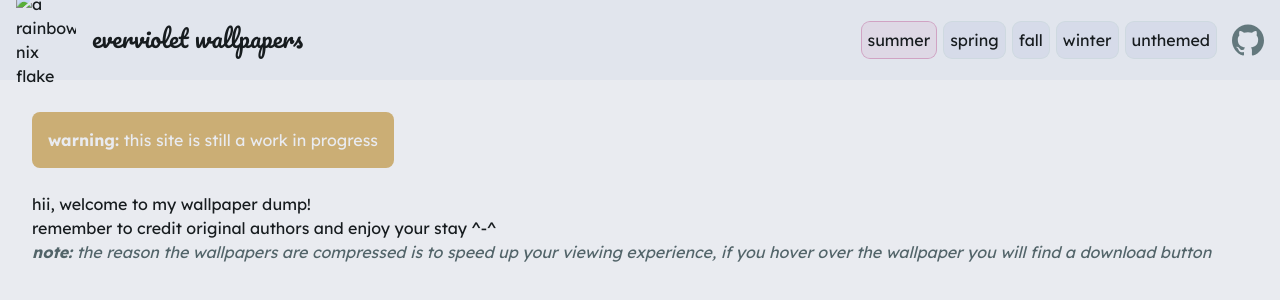
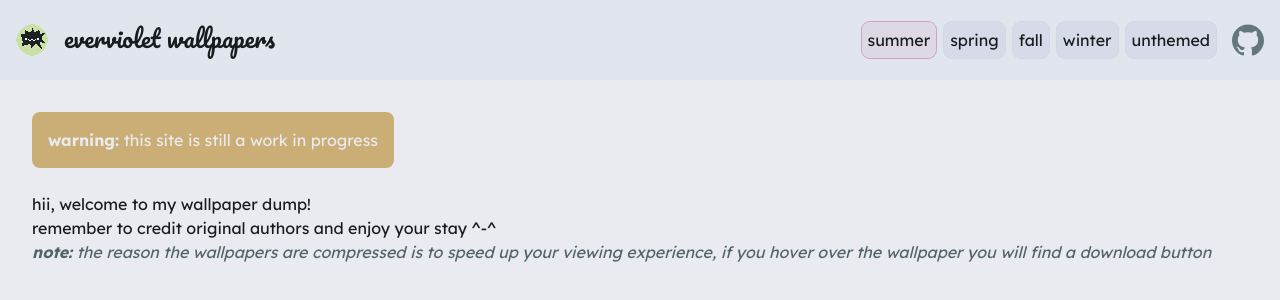
Before and after one commit to everviolet/wallpapers, an Astro site in the folder site/: page / in a window 1280 px wide. Built offline with nearby package versions, Linux system fonts and the light colour scheme; Astro itself is replaced by a stand-in of ours.

Commit message:
feat(site): add favicon

```diff
--- a/site/src/components/Navbar.astro
+++ b/site/src/components/Navbar.astro
@@ -10,9 +10,9 @@
       <div class="flex items-center">
         <img
           class="mx-4"
-          width="60px"
-          src="/wallpapers/favicon.svg"
-          alt="a rainbow nix flake"
+          width="32px"
+          src="/favicon.svg"
+          alt="everviolet org"
         />
         <h1 class="font-pacifico text-xl sm:text-2xl pb-[5px]">
           everviolet wallpapers
--- a/site/src/layouts/Layout.astro
+++ b/site/src/layouts/Layout.astro
@@ -7,7 +7,7 @@
   <head>
     <meta charset="UTF-8" />
     <meta name="viewport" content="width=device-width" />
-    <link rel="icon" type="image/svg+xml" href="/wallpapers/favicon.svg" />
+    <link rel="icon" type="image/svg+xml" href="/favicon.svg" />
     <meta name="generator" content={Astro.generator} />
     <title>everviolet wallpapers</title>
   </head>
```
Also changed, not shown: site/public/favicon.svg (added).
